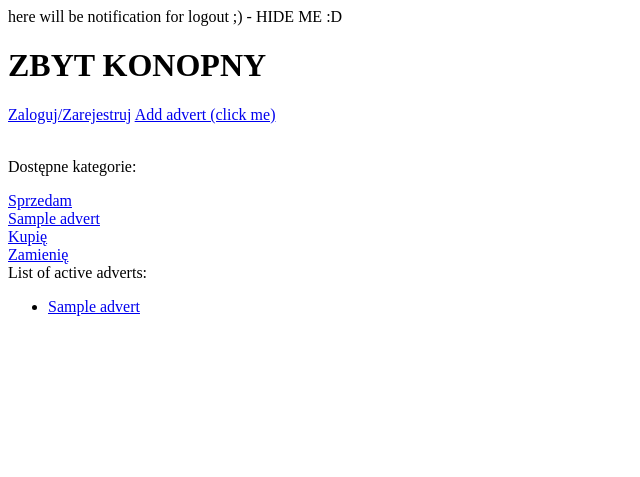
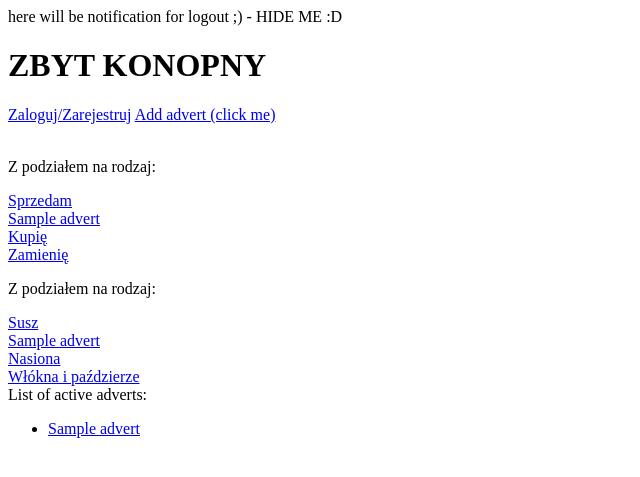
Before and after one commit to u1soft/zbyt-konopny, a Django app: page / in a window 1280 px wide. Shown: the top 477 px of the page, without its empty margins (0-640 px from the left). Run offline with Django 3.2, Linux system fonts and the light colour scheme; tables that the repository leaves empty hold one stand-in row (values such as "Sample post").

Commit message:
Catergory view in index

```diff
--- a/zbyt/board/templates/index.html
+++ b/zbyt/board/templates/index.html
@@ -17,7 +17,7 @@ here will be notification for logout ;) - HIDE ME :D
 <a href="/register">Zaloguj/Zarejestruj</a>
 {% endif %}
 <a href="{% url 'add' %}">Add advert (click me)</a><br><br>
-<p>Dostępne kategorie:</p>
+<p>Z podziałem na rodzaj:</p>
 {% if types %}
 <div>
     {% for type in types %}
@@ -42,6 +42,31 @@ here will be notification for logout ;) - HIDE ME :D
     {% endfor %}
 </div>
 {% endif %}
+{% if categories %}
+<div>
+    <p>Z podziałem na rodzaj:</p>
+    {% for category in categories %}
+    <div>
+        <a href="/">{{ category.1 }}</a>
+        <div>
+            {% if category.0 == 'seed' %}
+                {% for advert in latest_advert_list_seed %}
+                    <a href="/{{ advert.id }}"> {{ advert.title }} </a>
+                {% endfor %}
+            {% elif category.0 == 'flower' %}
+                {% for advert in latest_advert_list_flower %}
+                    <a href="/{{ advert.id }}">{{ advert.title }}</a>
+                {% endfor %}
+            {% else %}
+                {% for advert in latest_advert_list_fiber %}
+                    <a href="/{{ advert.id }}">{{ advert.title }}</a>
+                {% endfor %}
+            {% endif %}
+        </div>
+    </div>
+    {% endfor %}
+</div>
+{% endif %}
 List of active adverts: <br>
 {% if latest_advert_list %}
     <ul>
--- a/zbyt/board/views.py
+++ b/zbyt/board/views.py
@@ -155,13 +155,23 @@ def get_top(request):
     return context
 
 
-def get_top_types(request):
+def get_top_types():
     latest_advert_list_buy = Advert.objects.filter(type=Choices.types[1][0]).order_by('-pub_date')[:10]
     latest_advert_list_sell = Advert.objects.filter(type=Choices.types[0][0]).order_by('-pub_date')[:10]
     latest_advert_list_barter = Advert.objects.filter(type=Choices.types[2][0]).order_by('-pub_date')[:10]
     context = {'latest_advert_buy': latest_advert_list_buy}
     context.update({'latest_advert_sell': latest_advert_list_sell})
     context.update({'latest_advert_barter': latest_advert_list_barter})
+    return context
+
+
+def get_top_categories():
+    latest_advert_list_seed = Advert.objects.filter(category=Choices.categories[1][0]).order_by('-pub_date')[:10]
+    latest_advert_list_flower = Advert.objects.filter(category=Choices.categories[0][0]).order_by('-pub_date')[:10]
+    latest_advert_list_fiber = Advert.objects.filter(category=Choices.categories[2][0]).order_by('-pub_date')[:10]
+    context = {'latest_advert_list_seed': latest_advert_list_seed}
+    context.update({'latest_advert_list_flower': latest_advert_list_flower})
+    context.update({'latest_advert_list_fiber': latest_advert_list_fiber})
     print(context)
     return context
 
@@ -170,5 +180,8 @@ def index(request):
     context = get_top(request)
     types = Choices.types
     context.update({'types': types})
-    context.update(get_top_types(request))
+    context.update(get_top_types())
+    categories = Choices.categories
+    context.update(({'categories': categories}))
+    context.update(get_top_categories())
     return render(request, 'index.html', context)
```
Also changed, not shown: zbyt/board/choices.py (line endings or trailing spaces).
